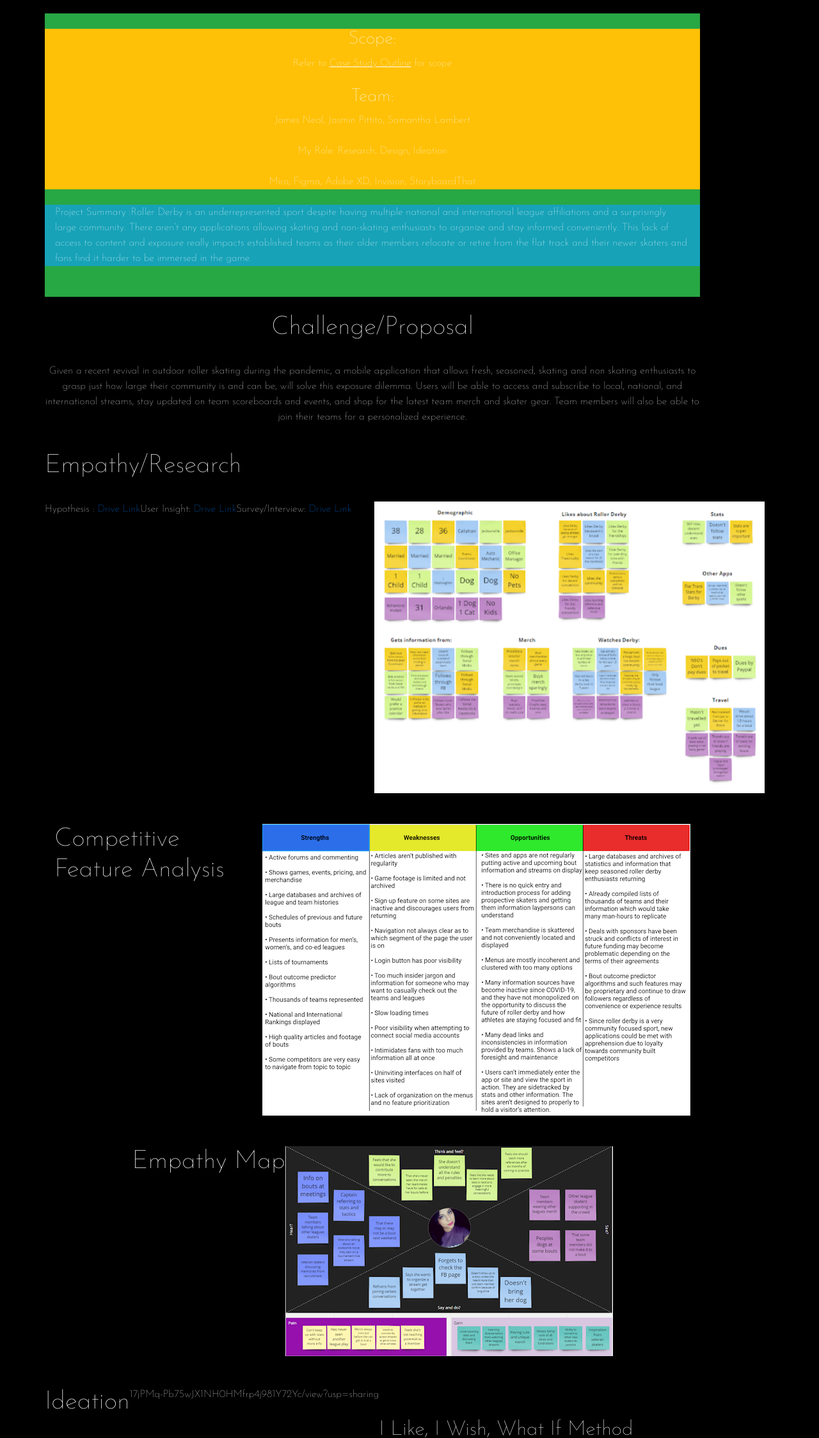
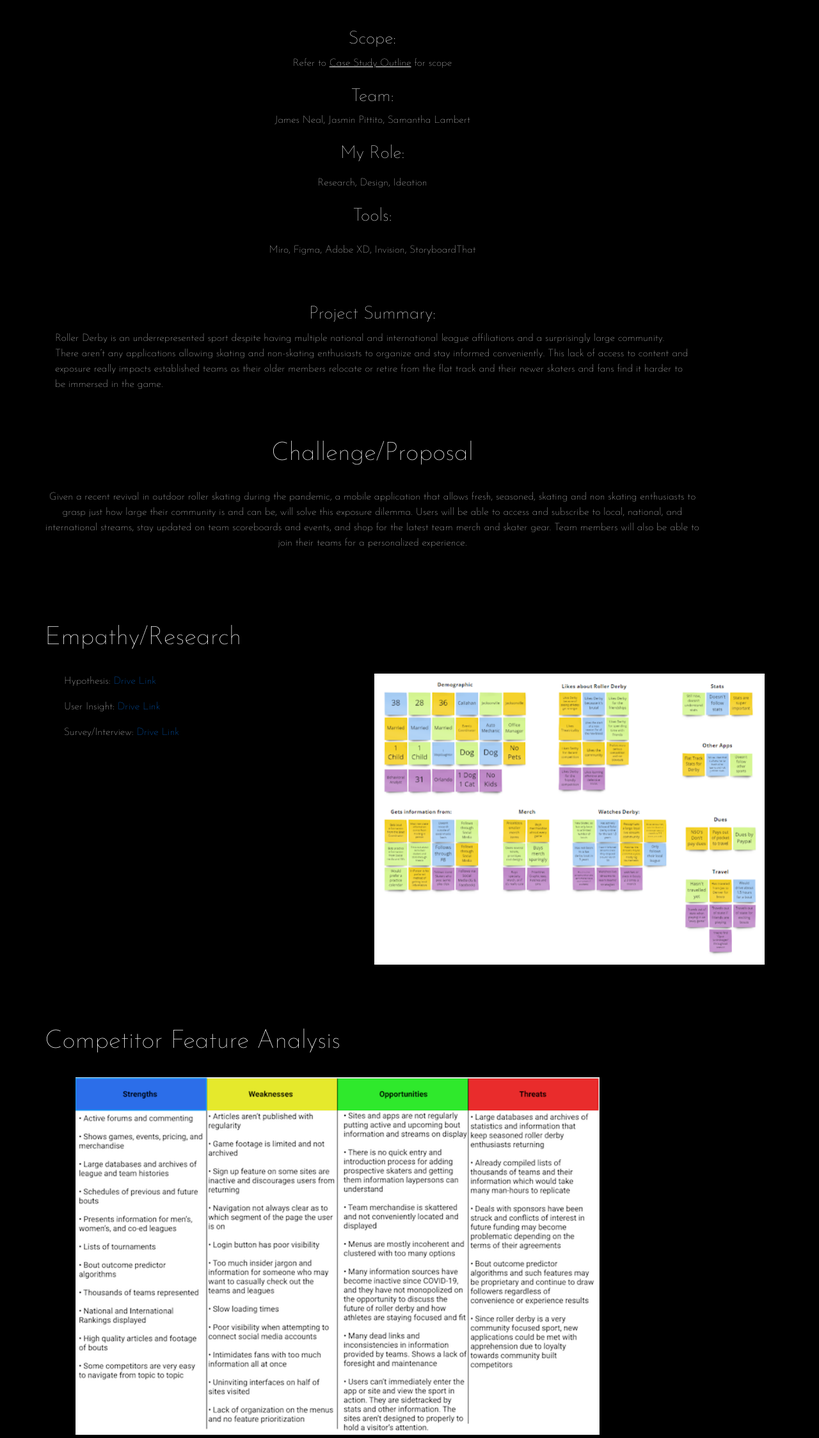
Before and after one commit to samsclub-96/HW-20, a plain HTML site: page index.html in a window 1280 px wide. Shown: the part 552-2800 px from the top of the page at 64% size. Drawn offline with nearby package versions, Linux system fonts and the light colour scheme.

Commit message:
HW-20
A few improvements. Need to keep trying with alignment

```diff
--- a/css/style.css
+++ b/css/style.css
@@ -15,7 +15,7 @@ height: 50%;
 width: 75%;
 }
 .compFeature {
-width: 75%;
+width: 80%;
 }
 .featureRow {
 width: 80vw;
@@ -26,3 +26,6 @@ width: 55%;
 .jamLine {
 height: 100%;
 }
+.empMap {
+  width: 150%;
+}
--- a/index.html
+++ b/index.html
@@ -54,9 +54,9 @@
                 <img class="jamLine" src="images/JAM LINE LOGO DROP SHADOW.png" alt="">
             </div>
         </div>
-        <div class="row mt-4 pb-5 featureRow bg-success">
+        <div class="row mt-4 pb-5 featureRow">
             <!-- <div class="col mt-4 d-flex justify-content-center "> -->
-            <div class=" col text-center mt-4 bg-warning">
+            <div class=" col text-center mt-4">
                 <div>
                     <h3>Scope:</h3>
                     <div>Refer to
@@ -68,20 +68,30 @@
                 <h3>Team:</h3>
                 James Neal, Jasmin Pittito,
                 Samantha Lambert
-                <div class="mt-4">My Role: Research, Design, Ideation</div>
-                <div class="mt-4"> Miro, Figma, Adobe XD, Invision, StoryboardThat</div>
+                <div>
+                    <h3 class="mt-4">My Role:</h3>
+                </div>
+                <div class="mt-3"> Research, Design, Ideation</div>
+                <div>
+                    <h3 class="mt-4">Tools:</h3>
+                    <div class="mt-4"> Miro, Figma, Adobe XD, Invision, StoryboardThat</div>
+                </div>
+
 
             </div>
 
             <!-- </div> -->
-            <div class="px-3 mt-4 d-flex justify-content-center bg-info">
-                Project Summary :Roller Derby is an underrepresented sport despite having multiple national and
+            <div class="px-3 mt-4 d-flex justify-content-center">
+                <div>
+                    <h3 class="d-flex justify-content-center mt-5">Project Summary:</h3>
+
+                Roller Derby is an underrepresented sport despite having multiple national and
                 international league affiliations and a surprisingly large community. There aren’t any applications
                 allowing skating and non-skating enthusiasts to organize and stay informed conveniently. This lack of
                 access to content and exposure really impacts established teams as their older members relocate or
                 retire from the flat track and their newer skaters and fans find it harder to be immersed in the game.
             </div>
-
+        </div>
         </div>
         <div class="row mt-4 featureRow">
             <div class="col d-flex justify-content-center">
@@ -95,14 +105,14 @@
                 and skater gear. Team members will also be able to join their teams for a personalized experience.</p>
         </div>
         <!-- Empathy Research -->
-        <div class="row mt-4 featureRow">
-            <div class="d-flex justify-content-center">
+        <div class="row mt-5 featureRow">
+            <div class=" mt-5 d-flex justify-content-center">
                 <h1>Empathy/Research</h1>
             </div>
         </div>
         <div class="mt-4 d-flex justify-content-between">
-            <div class="row">
-                <p>Hypothesis :
+            <div class="col">
+                <p>Hypothesis:
                     <a href="  https://drive.google.com/file/d/
                 1qYWWNcFJKwfFMnf8ELKbzxCDmG1TCqxM/
                 view?usp=sharing">Drive Link</a>
@@ -127,30 +137,36 @@
             <img class="affinity" src="images/Affinity Diagram.png" alt="">
         </div>
         <!-- Competitive Feature Analysis -->
-        <div class="row mt-4 featureRow">
-            <div class="col mt-4 d-flex justify-content-center">
-                <h1 class="">Competitive Feature Analysis</h1>
-                <img class="compFeature" src="images/Combined Competitor SWOT Analysis.png" alt="">
+        <div class="row mt-5 featureRow">
+            <div class=" mt-5 d-flex justify-content-center">
+                <h1>Competitor Feature Analysis</h1>
             </div>
+                <img class="row mt-4 ml-5 compFeature" src="images/Combined Competitor SWOT Analysis.png" alt="">
         </div>
+
         <!-- User Persona/ Empathy Map -->
-        <div class="row mt-4 featureRow">
-            <div class="col mt-4 d-flex justify-content-center">
-                <h1 class=" ps-5 pe-5">Empathy Map</h1>
-                <img class="ps-5" src="images/unnamed.png" alt="">
+        <div class="row mt-5 featureRow">
+            <div class=" mt-5 d-flex justify-content-center">
+                <h1>Empathy Map</h1>
             </div>
-        </div>
+            <div>
+                <img class="row mt-5 ml-5 empMap" src="images/unnamed.png" alt="empMap">
+            </div>
+            </div>
+
         <!-- Ideation -->
-        <div class="row mt-5 featureRow">
+
+        <div class="col mt-5 featureRow">
             <h1 class="d-flex justify-content-center">Ideation</h1>
+            <h2 class="mt-5">I Like, I Wish, What If Method</h2>
+            <div>
+                <a href="https://drive.google.com/file/d/
+                1Zvnuc6D3oM1AzQxicF3aPOtm4T4w3m9t/view?usp=sharing">Drive Link</a>
+            </div>
 
-            17jPMq-Pb75wJX1NH0HMfrp4j981Y72Yc/view?usp=sharing</p>
-            <h2 class="mt-5">I Like, I Wish, What If Method</h2>
-            <p class="mt-4">https://drive.google.com/file/d/
-                1Zvnuc6D3oM1AzQxicF3aPOtm4T4w3m9t/view?usp=sharing</p>
             <h2 class="mt-5">Feature Prioritization Matrix</h2>
             <img class="ps-5 pe-5 mt-4 d-flex justify-content-center featurePri" src="images/Feature Prioritization.png"
-                alt="">
+                alt="featurePri">
         </div>
         <!-- Lo-Fi Prototyping -->
         <div class="row mt-5 featureRow">
@@ -168,15 +184,14 @@
         <!-- Hi-Fi Prototype -->
         <!-- Need help with the second column -->
         <div class="row mt-5 featureRow">
-            <div class="mt-4 d-flex justify-content-center">
+            <div class="mt-5 d-flex justify-content-center">
                 <h1>Hi-Fi Prototype</h1>
             </div>
-            <div class="col mt-4 ">
-                Final Product Mockups
-                <img class="ps-4 pe-5 mt-4 d-flex justify-content-center jamlineImage" src="images/Hi Fi Proto.png"
+            <div class="row mt-5 ">
+                <img class="mt-5 d-flex justify-content-center jamlineImage" src="images/Hi Fi Proto.png"
                     alt="">
             </div>
-            <div class="col mt-4">
+            <div class="col mt-5">
                 Video of Testing Hi-Fi
                 <p class="mt-5">Link</p>
             </div>
```
Also changed, not shown: 1 other file.
